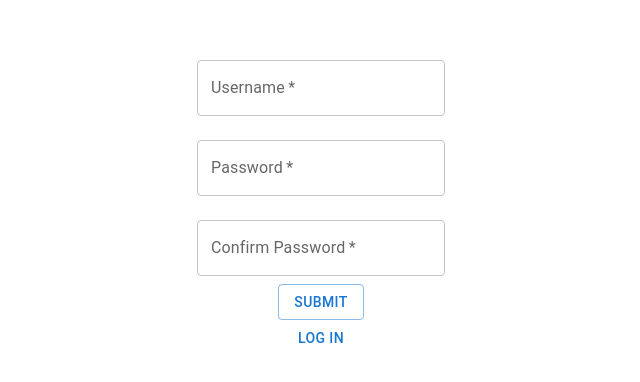
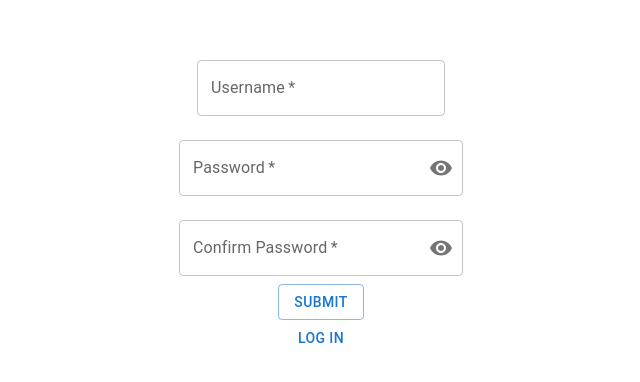
Before and after one commit to Omar-Shueb/WorldBankFrontend, a React (Create React App) app in the folder worldbank/: page /register in a window 1280 px wide. Shown: the part 196-578 px from the top of the page, without its empty margins (319-959 px from the left). Built offline with nearby package versions, Linux system fonts and the light colour scheme.

Commit message:
Added error handling and password visability

```diff
--- a/worldbank/package.json
+++ b/worldbank/package.json
@@ -5,6 +5,7 @@
   "dependencies": {
     "@emotion/react": "^11.7.1",
     "@emotion/styled": "^11.6.0",
+    "@mui/icons-material": "^5.4.1",
     "@mui/material": "^5.4.1",
     "@testing-library/jest-dom": "^5.16.2",
     "@testing-library/react": "^12.1.2",
--- a/worldbank/src/Components/LogInPage/LogInPage.js
+++ b/worldbank/src/Components/LogInPage/LogInPage.js
@@ -1,12 +1,15 @@
 import React from "react";
 import { withRouter } from "react-router-dom";
-import { TextField, Button } from "@mui/material";
+import { TextField, Button, InputAdornment, IconButton } from "@mui/material";
+import { Visibility, VisibilityOff } from "@mui/icons-material";
 import Networking from "../Networking";
 
 class LogInPage extends React.Component {
   state = {
     usernameInput: "",
     passwordInput: "",
+    error: "",
+    showPassword: false,
   };
   networking = new Networking();
 
@@ -16,15 +19,25 @@ class LogInPage extends React.Component {
 
   onFormSubmit = (event) => {
     event.preventDefault();
-    //// networking
-    this.networking.postLogIn(
+
+    this.setState({ error: "" });
+
+    let json = this.networking.postLogIn(
       this.state.usernameInput,
       this.state.passwordInput
     );
+
+    json.success === true
+      ? console.log("Redirect to page")
+      : this.setState({ error: json.error });
   };
 
   onRegisterClick = (event) => {
     this.props.history.replace("/register");
+  };
+
+  onShowPasswordClick = () => {
+    this.setState({ showPassword: !this.state.showPassword });
   };
 
   getLogInForm = () => {
@@ -38,6 +51,7 @@ class LogInPage extends React.Component {
               variant="outlined"
               margin="normal"
               onChange={this.onChange}
+              error={this.state.error.length > 0}
               required
             />
           </div>
@@ -47,8 +61,27 @@ class LogInPage extends React.Component {
               label="Password"
               variant="outlined"
               margin="normal"
-              type="password"
+              type={this.state.showPassword ? "text" : "password"}
               onChange={this.onChange}
+              error={this.state.error.length > 0}
+              helperText={this.state.error}
+              InputProps={{
+                endAdornment: (
+                  <InputAdornment position="end">
+                    <IconButton
+                      aria-label="toggle password visibility"
+                      edge="end"
+                      onClick={this.onShowPasswordClick}
+                    >
+                      {this.state.showPassword ? (
+                        <VisibilityOff />
+                      ) : (
+                        <Visibility />
+                      )}
+                    </IconButton>
+                  </InputAdornment>
+                ),
+              }}
               required
             />
           </div>
--- a/worldbank/src/Components/RegisterPage/RegisterPage.js
+++ b/worldbank/src/Components/RegisterPage/RegisterPage.js
@@ -1,6 +1,7 @@
 import React from "react";
 import { withRouter } from "react-router-dom";
-import { TextField, Button } from "@mui/material";
+import { TextField, Button, InputAdornment, IconButton } from "@mui/material";
+import { Visibility, VisibilityOff } from "@mui/icons-material";
 import Networking from "../Networking";
 
 class RegisterPage extends React.Component {
@@ -9,17 +10,17 @@ class RegisterPage extends React.Component {
     passwordInput: "",
     confirmInput: "",
     error: "",
+    showPassword: false,
   };
   networking = new Networking();
 
-  onInputChange = (event) => {
-    if (
-      event.target.id === "passwordInput" ||
-      event.target.id === "confirmInput"
-    ) {
+  onInputChange = async (event) => {
+    await this.setState({ [event.target.id]: event.target.value });
+    if (this.state.passwordInput !== this.state.confirmInput) {
+      this.setState({ error: "Passwords don't match!" });
+    } else {
       this.setState({ error: "" });
     }
-    this.setState({ [event.target.id]: event.target.value });
   };
 
   onFormSubmit = async (event) => {
@@ -37,6 +38,10 @@ class RegisterPage extends React.Component {
 
   onLogInClick = () => {
     this.props.history.replace("/login");
+  };
+
+  onShowPasswordClick = () => {
+    this.setState({ showPassword: !this.state.showPassword });
   };
 
   getRegisterForm = () => {
@@ -59,8 +64,26 @@ class RegisterPage extends React.Component {
               label="Password"
               variant="outlined"
               margin="normal"
-              type="password"
+              type={this.state.showPassword ? "text" : "password"}
               onChange={this.onInputChange}
+              error={this.state.error.length > 0}
+              InputProps={{
+                endAdornment: (
+                  <InputAdornment position="end">
+                    <IconButton
+                      aria-label="toggle password visibility"
+                      edge="end"
+                      onClick={this.onShowPasswordClick}
+                    >
+                      {this.state.showPassword ? (
+                        <VisibilityOff />
+                      ) : (
+                        <Visibility />
+                      )}
+                    </IconButton>
+                  </InputAdornment>
+                ),
+              }}
               required
             />
           </div>
@@ -70,8 +93,27 @@ class RegisterPage extends React.Component {
               label="Confirm Password"
               variant="outlined"
               margin="normal"
-              type="password"
+              type={this.state.showPassword ? "text" : "password"}
               onChange={this.onInputChange}
+              error={this.state.error.length > 0}
+              helperText={this.state.error}
+              InputProps={{
+                endAdornment: (
+                  <InputAdornment position="end">
+                    <IconButton
+                      aria-label="toggle password visibility"
+                      edge="end"
+                      onClick={this.onShowPasswordClick}
+                    >
+                      {this.state.showPassword ? (
+                        <VisibilityOff />
+                      ) : (
+                        <Visibility />
+                      )}
+                    </IconButton>
+                  </InputAdornment>
+                ),
+              }}
               required
             />
           </div>
```
Also changed, not shown: 1 other file (tests, documents, lock files or other folders).
